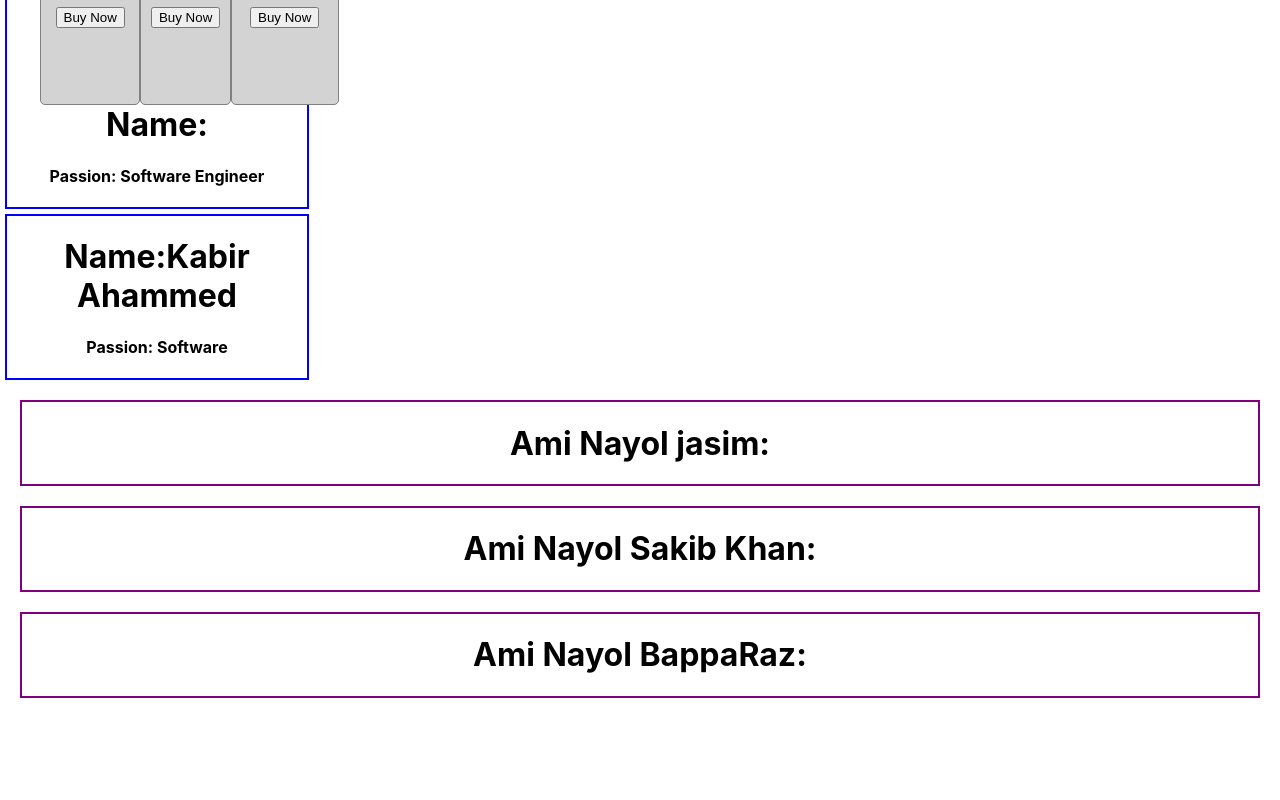
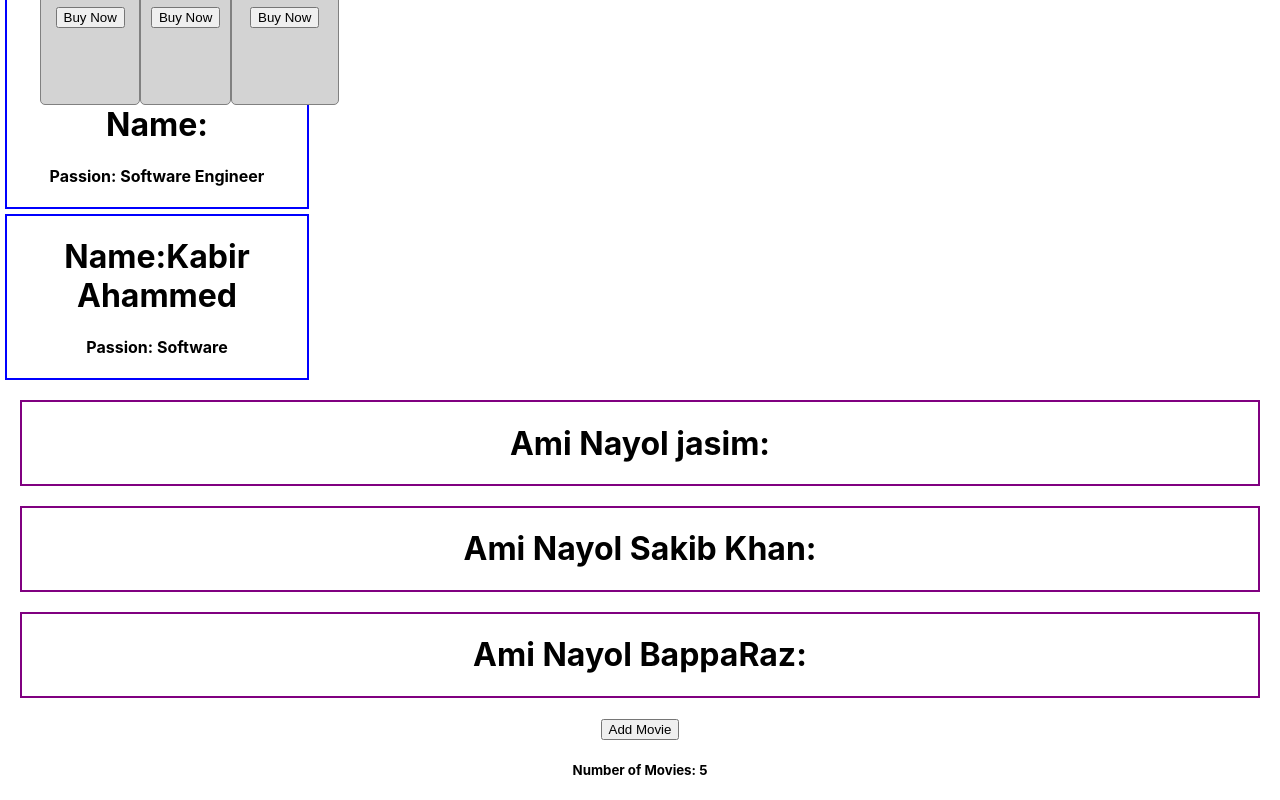
Before and after one commit to RianIslam/context-api-react, a React (Create React App) app: page / in a window 1280 px wide. Shown: the part 361-1161 px from the top of the page. Before the commit the page ends 1079 px from the top, so only its background shows below. Built offline with nearby package versions, Linux system fonts and the light colour scheme; no server answers.

Commit message:
add more code

```diff
--- a/src/App.js
+++ b/src/App.js
@@ -35,6 +35,7 @@ function App() {
       <Nayok name="jasim"></Nayok>
       <Nayok name="Sakib Khan"></Nayok>
       <Nayok name="BappaRaz"></Nayok>
+      <MovieCounter></MovieCounter>
     </div>
   );
 }
@@ -122,4 +123,18 @@ function Nayok(props){
   )
 }
 
+function MovieCounter(){
+  const [count,setCount] = useState(5);
+
+  const handleClick = () =>{
+    setCount(count +1);
+  }
+  return(
+    <div>
+      <button  onClick={handleClick}>Add Movie</button>
+      <h5>Number of Movies: {count}</h5>
+    </div>
+  )
+}
+
 export default App;
```
